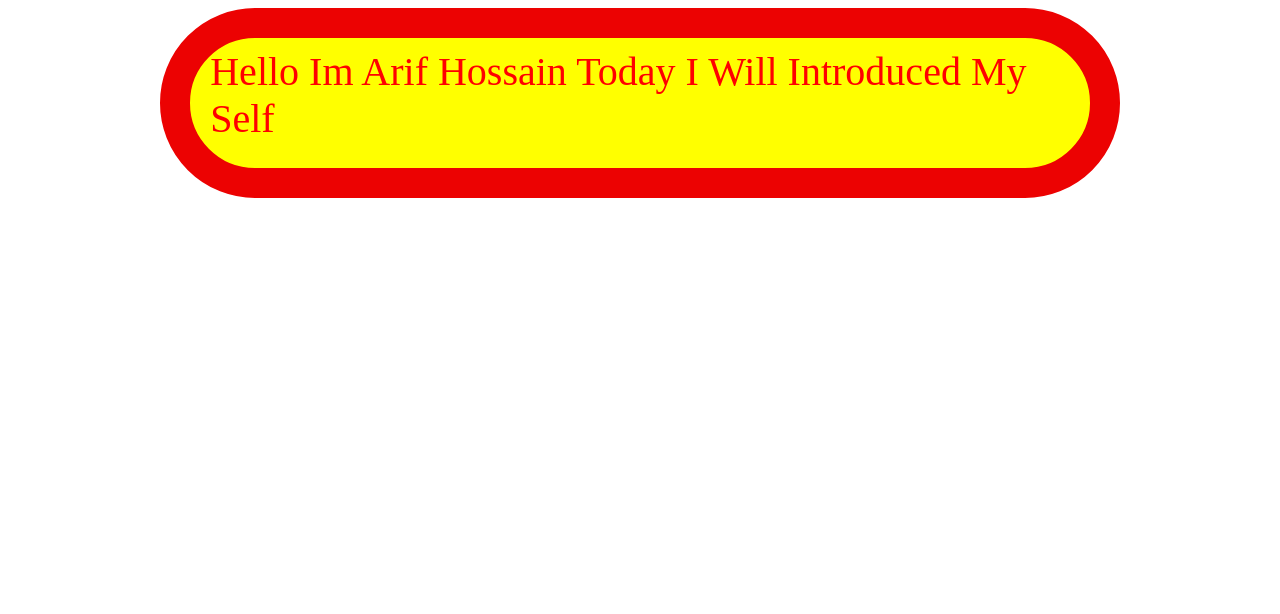
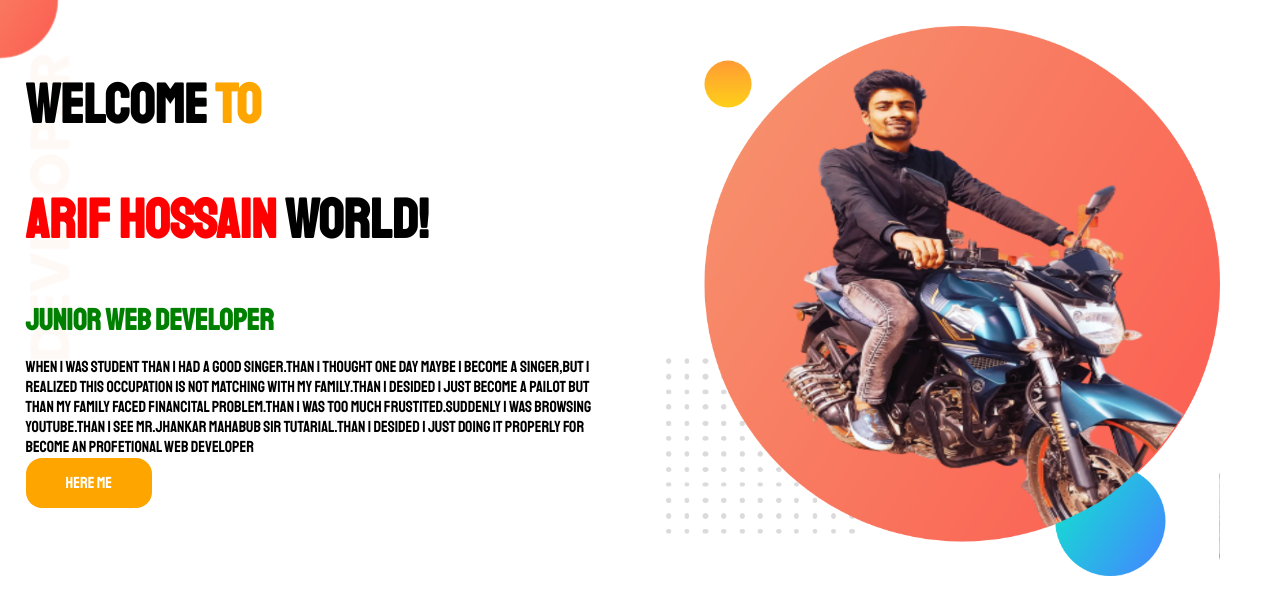
Before and after one commit to Arifhossain157848/developer-portfolio, a plain HTML site: page index.html in a window 1280 px wide. Drawn offline with Linux system fonts and the light colour scheme.

Commit message:
top banner added

```diff
--- a/index.html
+++ b/index.html
@@ -1,14 +1,42 @@
 <!DOCTYPE html>
 <html lang="en">
+
 <head>
     <meta charset="UTF-8">
     <meta http-equiv="X-UA-Compatible" content="IE=edge">
     <meta name="viewport" content="width=device-width, initial-scale=1.0">
     <title>Arif Portfolio</title>
+    <link rel="preconnect" href="https://fonts.googleapis.com">
+    <link rel="preconnect" href="https://fonts.gstatic.com" crossorigin>
+    <link href="https://fonts.googleapis.com/css2?family=Staatliches&display=swap" rel="stylesheet">
     <link rel="stylesheet" href="style.css">
-    <p>Hello Im Arif Hossain Today I Will Introduced My Self</p>
+
 </head>
+
 <body>
+    <section class="regular-redy">
+        <div class="half-widht">
+            <h1>Welcome <span class="color-bash">To</span> </h1>
+            <h1><span class="master-mind">Arif Hossain</span> World!</h1>
 
+            <h3><span class="very-soon">Junior Web Developer</span></h3>
+            <p>When i was student than i had a good singer.than i thought one day maybe i
+                become a singer,but i realized
+                this Occupation
+                is not matching with my family.than i desided i just become a pailot but than my family faced
+                financital
+                problem.than i was too much frustited.suddenly i was browsing youtube.than i see Mr.jhankar mahabub
+                sir
+                tutarial.than i desided i just doing it properly for become an profetional web developer</span> </p>
+            <a class="link-button" target="_blank" href="https://github.com/arif157848">Here Me</a>
+        </div>
+
+
+        <div class="half-widht">
+            <img src="images/bick.png" height="550px" wight="550px" alt="">
+        </div>
+
+    </section>
 </body>
+
 </html>
--- a/style.css
+++ b/style.css
@@ -1,21 +1,40 @@
-p{
-    color:red;
-    background-color:yellow;
-    border: 30px solid rgb(236, 2, 2);
-    border-radius:120px ;
-    margin-left: 20px;
-    margin-right: 20px;
-    margin-top: 20px;
-    margin-bottom: 30px;
-    margin: 35px auto;
-    margin-block-start:inherit;
-    padding: 10px 20px ;
-    width: 68%;
-    height: 110px;
-    font-size:40px;
-    font-family:inherit;
+body{
+    font-family: 'Staatliches', cursive;
+    margin: 0;
+}
+ h1{
+     font-size:55px;
+ }
+ .master-mind{
+     color: red;
+ }
+ .color-bash{
+     color:orange;
+ }
+ .very-soon{
+     font-size:30px;
+     color:green;
+ }
+ section{
+    display:flex;
+ }
+ .half-widht{
+     width: 100%;
+     padding:2%;
+ }
+ .half-widht{
+     width: 80%;
+ }
+ .link-button{
+     text-decoration: none;
+    background-color: orange;
+     color:white;
+     padding: 15px 40px;
+     margin: solid;
+     border-radius: 16px;
 
-
-
-
-}
+ }
+ .regular-redy{
+     background-image: url(images/regular-redy.png);
+     background-repeat: no-repeat;
+ }
```
Also changed, not shown: images/regular-redy.png (renamed from images/top-banner.png).
